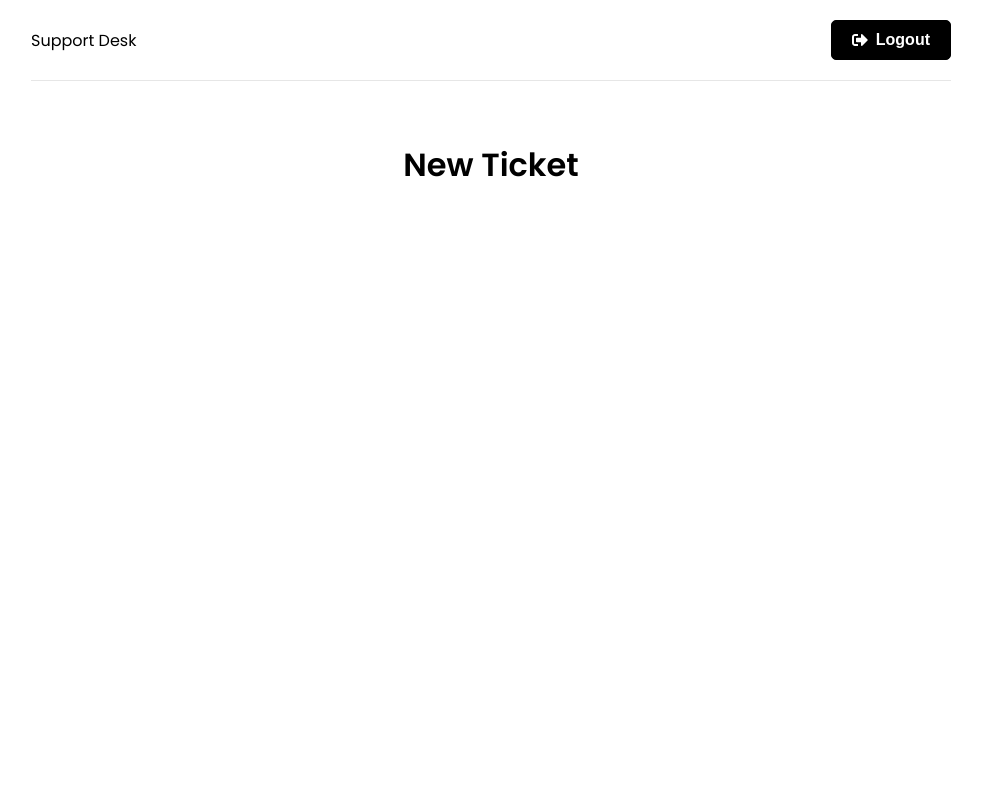
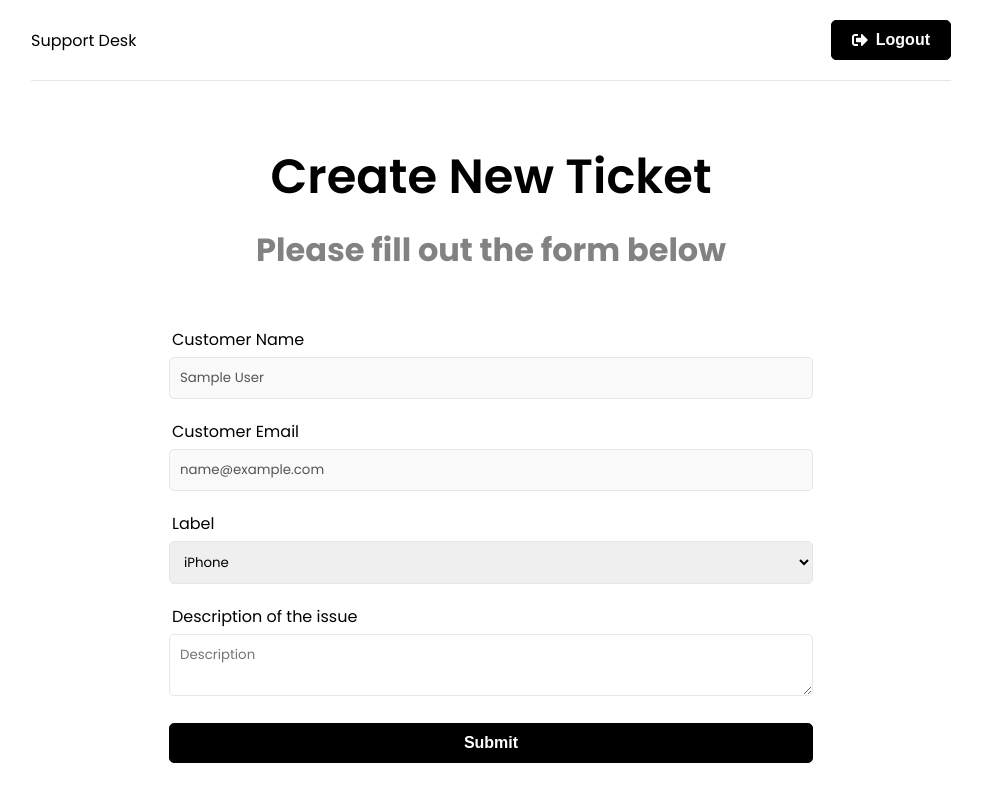
Before and after one commit to Bmattholder/support-desk, a React (Create React App) app in the folder frontend/: page /new-ticket in a window 1280 px wide. Shown: the whole page, without its empty margins (149-1131 px from the left). Built offline with nearby package versions, Linux system fonts and the light colour scheme; sample sign-in values are in the browser's storage.

Commit message:
Add new ticket form to front end

```diff
--- a/frontend/src/pages/NewTicket.jsx
+++ b/frontend/src/pages/NewTicket.jsx
@@ -1,10 +1,68 @@
+import { useState } from 'react';
+import { useSelector } from 'react-redux';
 
 function NewTicket() {
-	return (
-		<div>
-			<h1>New Ticket</h1>
-		</div>
-	)
+  const { user } = useSelector((state) => state.auth);
+  const [name] = useState(user.name);
+  const [email] = useState(user.email);
+  const [product, setProduct] = useState('');
+  const [description, setDescription] = useState('');
+
+  const onSubmit = (e) => {
+    e.preventDefault();
+  };
+
+  return (
+    <>
+      <section className='heading'>
+        <h1>Create New Ticket</h1>
+        <p>Please fill out the form below</p>
+      </section>
+
+      <section className='form'>
+        <div className='form-group'>
+          <label htmlFor='name'>Customer Name</label>
+          <input type='text' className='form-control' value={name} disabled />
+        </div>
+      </section>
+      <section className='form'>
+        <div className='form-group'>
+          <label htmlFor='email'>Customer Email</label>
+          <input type='text' className='form-control' value={email} disabled />
+        </div>
+        <form onSubmit={onSubmit}>
+          <div className='form-group'>
+            <label htmlFor='product'>Label</label>
+            <select
+              name='product'
+              id='product'
+              value={product}
+              onChange={(e) => setProduct(e.target.value)}
+            >
+              <option value='iPhone'>iPhone</option>
+              <option value='Macbook Pro'>Macbook Pro</option>
+              <option value='iMac'>iMac</option>
+              <option value='iPad'>iPad</option>
+            </select>
+          </div>
+          <div className='form-group'>
+            <label htmlFor='description'>Description of the issue</label>
+            <textarea
+              name='description'
+              id='description'
+              className='form-control'
+              placeholder='Description'
+              value={description}
+              onChange={(e) => setDescription(e.target.value)}
+            ></textarea>
+          </div>
+          <div className='form-group'>
+            <button className='btn btn-block'>Submit</button>
+          </div>
+        </form>
+      </section>
+    </>
+  );
 }
 
-export default NewTicket
+export default NewTicket;
```
